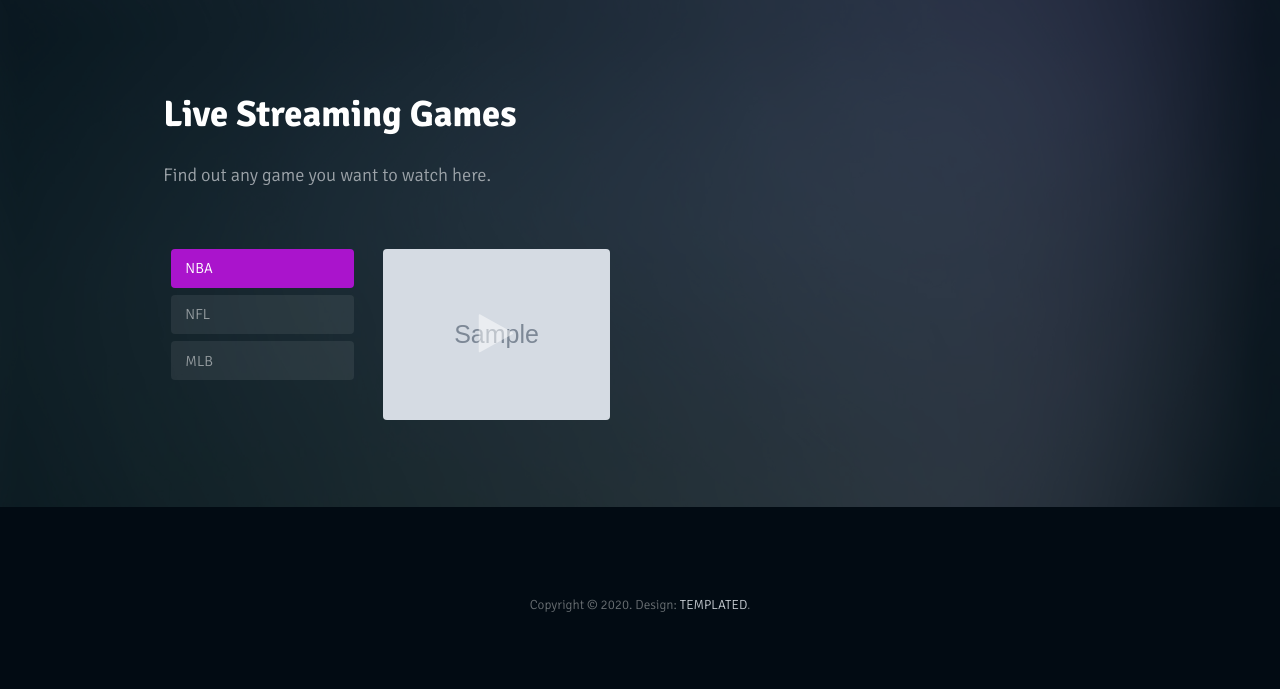
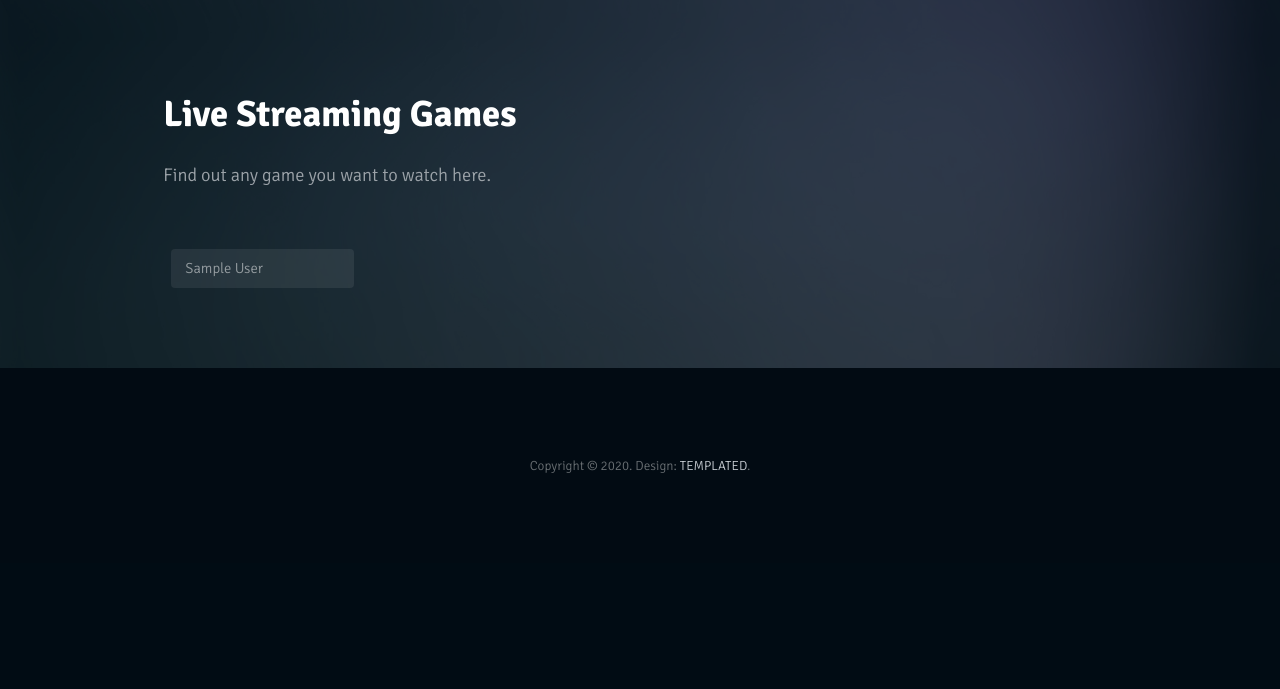
Before and after one commit to chinapandaman/shohoku, a Flask app: template templates/index.html in a window 1280 px wide. Shown: the part 1568-2257 px from the top of the page. After the commit the page ends 2041 px from the top, so only its background shows below. Run offline with Flask 2, Linux system fonts and the light colour scheme; the template is opened without the code that fills it: most values are stand-ins (such as "Sample title", 1, 10 or a date in 2020); grey boxes marked "Sample" are stand-in pictures.

Commit message:
dynamic index view

```diff
--- a/templates/index.html
+++ b/templates/index.html
@@ -61,16 +61,16 @@
                 <!-- Tabbed Video Section -->
                     <div class="flex flex-tabs">
                         <ul class="tab-list">
-                            <li><a href="#" data-tab="tab-1" class="active">NBA</a></li>
-                            <li><a href="#" data-tab="tab-2">NFL</a></li>
-                            <li><a href="#" data-tab="tab-3">MLB</a></li>
+                            {% for event_type in results: %}
+                            <li><a href="#" data-tab="{{event_type['type']}}" class="{{'active' if event_type['is_active'] else ''}}">{{event_type["display_name"]}}</a></li>
+                            {% endfor %}
                         </ul>
                         <div class="tabs">
-
-                            <!-- Tab 1 -->
-                                <div class="tab tab-1 flex flex-3 active">
+                            {% for event_type in results: %}
+                            <!-- Tabs -->
+                                <div class="tab {{event_type['type']}} flex flex-3 {{'active' if event_type['is_active'] else ''}}">
                                     <!-- Video Thumbnail -->
-                                        {%for each in nba_events:%}
+                                        {%for each in event_type["events"]:%}
                                         <div class="video col">
                                             <div class="image fit">
                                                 <img src="{{each['event_thumb']}}" alt="" />
@@ -82,39 +82,7 @@
                                         </div>
                                         {%endfor%}
                                 </div>
-
-                            <!-- Tab 2 -->
-                                <div class="tab tab-2 flex flex-3">
-                                    <!-- Video Thumbnail -->
-                                        {%for each in nfl_events:%}
-                                        <div class="video col">
-                                            <div class="image fit">
-                                                <img src="{{each['event_thumb']}}" alt="" />
-                                                <div class="arrow">
-                                                    <div class="icon fa-play"></div>
-                                                </div>
-                                            </div>
-                                            <a href="{{url_for('generic', event_id=each['event_id'])}}" class="link"><span>Click Me</span></a>
-                                        </div>
-                                        {%endfor%}
-                                </div>
-
-                            <!-- Tab 3 -->
-                                <div class="tab tab-3 flex flex-3">
-                                    <!-- Video Thumbnail -->
-                                        {%for each in mlb_events:%}
-                                        <div class="video col">
-                                            <div class="image fit">
-                                                <img src="{{each['event_thumb']}}" alt="" />
-                                                <div class="arrow">
-                                                    <div class="icon fa-play"></div>
-                                                </div>
-                                            </div>
-                                            <a href="{{url_for('generic', event_id=each['event_id'])}}" class="link"><span>Click Me</span></a>
-                                        </div>
-                                        {%endfor%}
-                                </div>
-
+                            {% endfor %}
                         </div>
                     </div>
             </div>
```
Also changed, not shown: endpoints/index.py (+26 -39 lines).
